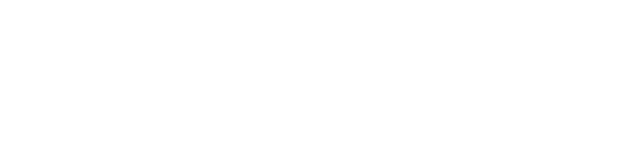
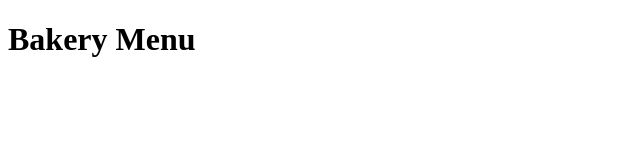
Before and after one commit to Namratawaje20/Bakery, a plain HTML site: page menu.html in a window 1280 px wide. Shown: the whole page, without its empty margins (0-640 px from the left). Drawn offline with Linux system fonts and the light colour scheme.

Commit message:
menu heading added

```diff
--- a/menu.html
+++ b/menu.html
@@ -6,6 +6,6 @@
     <title>Menus</title>
 </head>
 <body>
-
+    <h1>Bakery Menu</h1>
 </body>
 </html>
```
